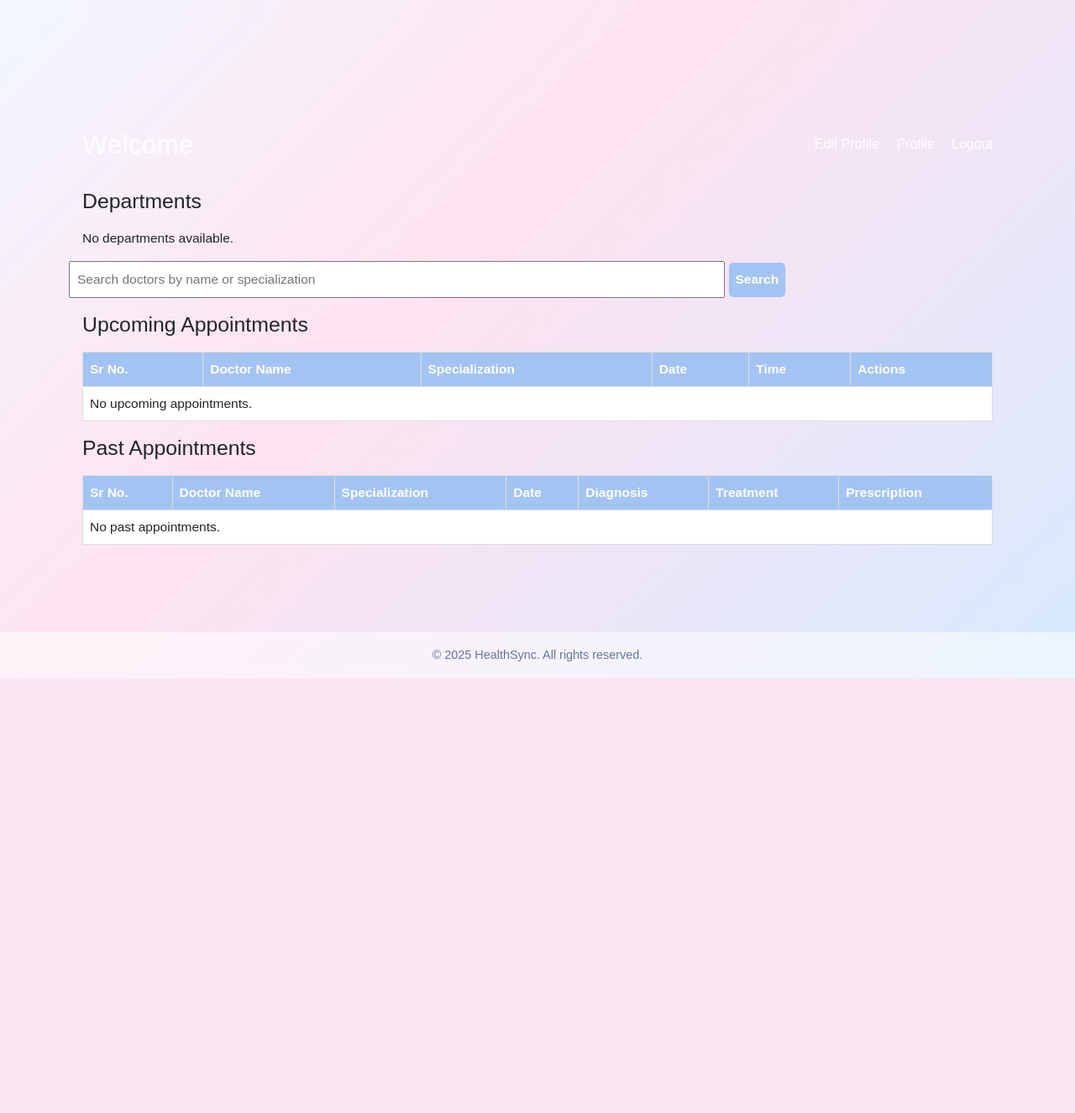
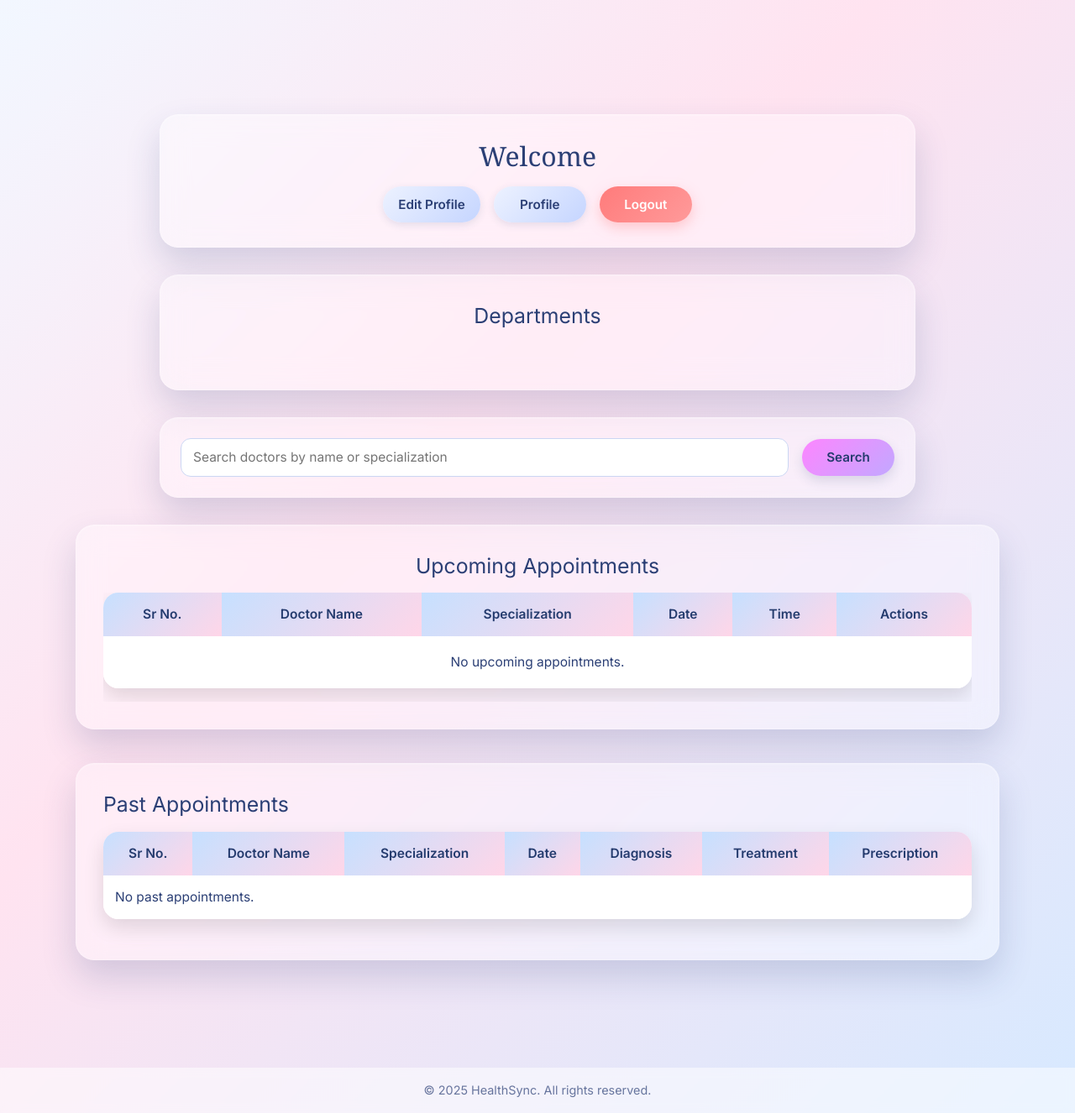
Before and after one commit to 23f3001438/hospital-management-sys, a Flask app: template templates/patientdb.html in a window 1280 px wide. Shown: the whole page at 84% size. Before the commit the page ends 808 px from the top, so only its background shows below. Run offline with Flask 3, Linux system fonts and the light colour scheme; the template is opened without the code that fills it, so the values that code supplies are empty.

Commit message:
fix: remove inline styles and apply global UI system to patient dashboard

```diff
--- a/templates/patientdb.html
+++ b/templates/patientdb.html
@@ -2,88 +2,126 @@
 {% block title %}Patient Dashboard{% endblock %}
 {% block content %}
 {% block home_button %}{% endblock %}
+<style>
 
-<style>
-    body {
-        font-family: Arial, sans-serif;
-        background-color: #f8f5f9;
-        margin: 0;
-        padding: 0;
+    /* ===== GLOBAL TABLE UPGRADE ===== */
+
+    .table {
+        width: 100%;
+        border-collapse: separate;
+        border-spacing: 0;
+        background: rgba(255,255,255,0.45);
+        backdrop-filter: blur(12px);
+        border-radius: 18px;
+        overflow: hidden;
+        box-shadow: var(--shadow-soft);
     }
-    .header {
-        background-color: #a3c4f3;
-        color: #ffffff;
-        padding: 1rem;
-        display: flex;
-        justify-content: space-between;
+
+    .table thead th {
+        background: linear-gradient(135deg, #c6e0ff, #ffd6e8);
+        color: #243b6e;
+        font-weight: 600;
+        border: none;
+        padding: 14px;
+        text-align: center;
+    }
+
+    .table tbody td {
+        border: none;
+        padding: 14px;
+        color: #2b3f75;
+        vertical-align: middle;
+    }
+
+    .table tbody tr {
+        transition: background 0.25s;
+    }
+
+    .table tbody tr:hover {
+        background: rgba(255,255,255,0.65);
+    }
+    /* ===== FORCE BUTTON SIZE ===== */
+
+    button,
+    .edit-btn,
+    .view-btn,
+    .create-btn,
+    .delete-btn {
+        padding: 10px 18px !important;
+        font-size: 0.95rem;
+        min-width: 110px;
+        display: inline-flex;
+        justify-content: center;
         align-items: center;
     }
-    .header h1 { margin: 0; }
-    .header .links a {
-        color: #ffffff;
-        text-decoration: none;
-        margin-left: 1rem;
-        font-size: 1rem;
+
+    /* ===== SEARCH BAR FIX ===== */
+
+    .search-bar {
+        display: flex;
+        gap: 1rem;
+        align-items: center;
     }
-    .section { margin: 1rem auto; padding: 0 1rem; }
-    .section h2 { margin-bottom: 1rem; }
-    .list-item {
-        display: flex;
-        justify-content: space-between;
-        align-items: center;
-        padding: 0.5rem;
-        border: 1px solid #ddd;
-        border-radius: 5px;
-        margin-bottom: 0.5rem;
-        background-color: #ffffff;
+
+    .search-bar input {
+        flex: 1;
+        padding: 10px 14px;
+        border-radius: 12px;
+        border: 1px solid #cbd6f3;
     }
-    .list-item span { flex: 1; }
-    .list-item .view-btn {
-        background-color: #a3c4f3;
-        color: #ffffff;
-        padding: 0.5rem;
-        border: none;
-        border-radius: 5px;
-        cursor: pointer;
-    }
-    .table { width: 100%; border-collapse: collapse; margin-top: 1rem; }
-    .table th, .table td { border: 1px solid #ddd; padding: 0.5rem; text-align: left; }
-    .table th { background-color: #a3c4f3; color: #ffffff; }
-    .table .cancel-btn { background-color: white; padding: 0.5rem; border: none; border-radius: 5px; cursor: pointer; }
+
+
 </style>
 
-<div class="header">
-    <h1>Welcome {{ patient.first_name }}</h1>
-    <div class="links">
-        <a href="{{ url_for('edit_patient', patient_id=patient.id) }}">Edit Profile</a>
-        <a href="{{ url_for('view_patient_profile', patient_id=patient.id) }}">Profile</a>
-        <a href="{{ url_for('logout') }}">Logout</a>
+<div class="card" style="max-width: 900px; margin: 0 auto 2rem; padding: 1.8rem;">
+    <h1 style="text-align:center; margin-bottom:1rem; font-family:Georgia, 'Times New Roman', Times, serif">
+        Welcome {{ patient.first_name }}
+    </h1>
+
+    <div style="display:flex; justify-content:center; gap:1rem; flex-wrap:wrap;">
+        <a href="{{ url_for('edit_patient', patient_id=patient.id) }}" class="edit-btn">Edit Profile</a>
+        <a href="{{ url_for('view_patient_profile', patient_id=patient.id) }}" class="view-btn">Profile</a>
+        <a href="{{ url_for('logout') }}" class="delete-btn">Logout</a>
     </div>
 </div>
 
-<div class="section">
-    <h2>Departments</h2>
+
+<div class="card" style="max-width: 900px; margin: 0 auto 2rem; padding: 2rem;">
+    <h2 style="text-align:center;">Departments</h2>
+
+    <div style="display:grid; grid-template-columns: repeat(auto-fit, minmax(220px, 1fr)); gap:1rem; margin-top:1.5rem;">
         {% for dept in departments %}
-    <div class="list-item">
-        <span>{{ dept.name }}</span>
-        <a href="{{ url_for('view_department', dept_id=dept.id, patient_id=patient.id) }}">
-            <button class="view-btn">View Details</button>
+            <div class="card" style="padding:1.2rem; text-align:center;">
+                <strong style="font-size:1.05rem;">{{ dept.name }}</strong>
+
+                <div style="margin-top:0.8rem;">
+                    <a href="{{ url_for('view_department', dept_id=dept.id, patient_id=patient.id) }}"
+                       class="view-btn">
+                        View Doctors
                     </a>
                 </div>
-    {% else %}
-    <p>No departments available.</p>
+            </div>
         {% endfor %}
     </div>
-<form action="{{ url_for('search_doctors', patient_id=patient.id) }}" method="GET" style="margin-bottom: 1rem;">
-    <input type="text" name="query" placeholder="Search doctors by name or specialization" style="padding: 0.5rem; width: 70%;">
-    <button type="submit" style="padding: 0.5rem; background-color: #a3c4f3; border: none; color: white; border-radius: 5px; cursor: pointer;">
-        Search
-    </button>
+</div>
+
+<div class="card" style="max-width:900px; margin:0 auto 2rem; padding:1.5rem;">
+    <form class="search-bar"
+          action="{{ url_for('search_doctors', patient_id=patient.id) }}"
+          method="GET">
+        <input type="text" name="query"
+               placeholder="Search doctors by name or specialization">
+        <button class="create-btn">Search</button>
     </form>
+</div>
 
-<div class="section">
-    <h2>Upcoming Appointments</h2>
-    <table class="table">
+
+
+<div class="card" style="max-width:1100px; margin:0 auto 2.5rem; padding:2rem;">
+    <h2 style="text-align:center;">Upcoming Appointments</h2>
+
+    <div class="table-responsive">
+        <table class="table align-middle text-center">
             <thead>
                 <tr>
                     <th>Sr No.</th>
@@ -108,25 +146,33 @@
                         <td>{{ appointment.date.strftime('%d/%m/%Y') }}</td>
                         <td>{{ appointment.time.strftime('%I:%M %p') }}</td>
                         <td>
-                        <form action="{{ url_for('cancel_appointment', appointment_id=appointment.id) }}" method="POST" style="display:inline;">
-                            <button class="cancel-btn" type="submit">Cancel</button>
+                            <form action="{{ url_for('cancel_appointment', appointment_id=appointment.id) }}"
+                                method="POST" style="display:inline;">
+                                <button class="delete-btn">Cancel</button>
                             </form>
-                        <form action="{{ url_for('reschedule_appointment', appointment_id=appointment.id) }}" method="GET" style="display:inline;">
-                            <button class="cancel-btn" type="submit">Reschedule</button>
+
+                            <form action="{{ url_for('reschedule_appointment', appointment_id=appointment.id) }}"
+                                method="GET" style="display:inline;">
+                                <button class="edit-btn">Reschedule</button>
                             </form>
+
                         </td>
                     </tr>
                     {% endfor %}
                 {% else %}
                     <tr>
-                    <td colspan="6">No upcoming appointments.</td>
+                        <td colspan="6" style="text-align:center; padding:1.2rem;">
+                            No upcoming appointments.
+                        </td>
                     </tr>
+
                 {% endif %}
             </tbody>
         </table>
     </div>
+</div>
 
-<div class="section">
+<div class="card" style="max-width:1100px; margin:0 auto 2.5rem; padding:2rem;">
     <h2>Past Appointments</h2>
     <table class="table">
         <thead>
```
Lines whose indentation alone changed are shown as unchanged.
